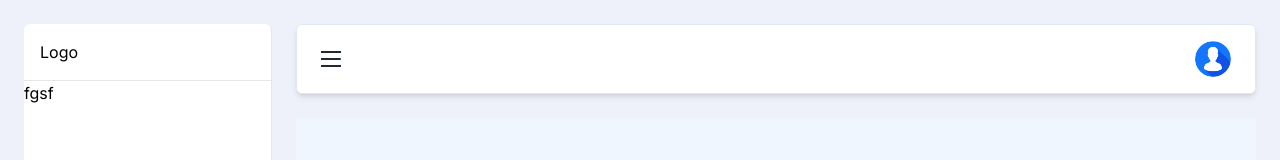
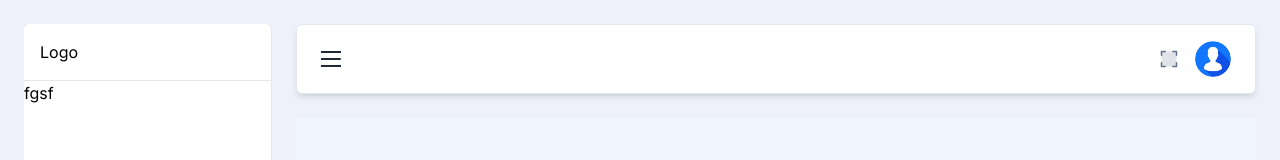
Before and after one commit to JannatunNaeem141/NextJS-Shadcn-TailwindCSS-Responsive-Dashboard-UI, a Next.js app: page / in a window 1280 px wide. Shown: the top 160 px of the page. Built offline with nearby package versions, Linux system fonts and the light colour scheme.

Commit message:
Full Screen system done and apply at header

```diff
--- a/app/globals.css
+++ b/app/globals.css
@@ -8,6 +8,9 @@
 }
 .bg-card {
   @apply bg-white dark:bg-[#1f2937];
+}
+.bg-accent-100 {
+  @apply bg-[#f1f5f9] dark:bg-[#334155];
 }
 .text-accent-900 {
   @apply text-[#0f172a] dark:text-[#f1f5f9];
@@ -20,6 +23,9 @@
 }
 .text-accent-600 {
   @apply text-[#475569] dark:text-[#94a3b8];
+}
+.text-accent-500 {
+  @apply text-[#64748b] dark:text-[#94a3b8];
 }
 .text-primary {
   @apply text-[#3b82f6];
--- a/components/Header.tsx
+++ b/components/Header.tsx
@@ -1,3 +1,4 @@
+import FullScreenToggle from './full-screen';
 import ProfileInfo from './ProfileInfo';
 
 interface HeaderProps {
@@ -20,7 +21,8 @@ export default function Header({ isSidebarCollapsed, setIsSidebarCollapsed, isSh
             </div>
           </button>
         </div>
-        <div className="flex items-center ">
+        <div className="flex items-center gap-2">
+          <FullScreenToggle />
           <ProfileInfo />
           <button onClick={() => setIsSheetOpen(true)} className="xl:hidden p-4">
             <div className="flex flex-col justify-between w-[20px] h-[16px] transform transition-all duration-300 origin-center overflow-hidden rotate-180">
--- /dev/null
+++ b/components/full-screen.tsx
@@ -0,0 +1,51 @@
+import { Button } from '@/components/ui/button';
+import { Tooltip, TooltipContent, TooltipProvider, TooltipTrigger } from '@/components/ui/tooltip';
+import { FC, MouseEventHandler, useState } from 'react';
+import { PiCornersInDuotone, PiCornersOutDuotone } from 'react-icons/pi';
+
+type CustomDocument = Document & {
+  mozCancelFullScreen?: () => void;
+};
+
+const FullScreenToggle: FC = () => {
+  const [isFullScreen, setIsFullScreen] = useState(false);
+
+  const toggleFullScreen: MouseEventHandler<HTMLButtonElement> = () => {
+    const doc = document;
+    const docEl = doc.documentElement;
+
+    const requestFullScreen = docEl.requestFullscreen || docEl.requestFullscreen || docEl.requestFullscreen || docEl.requestFullscreen;
+    const cancelFullScreen = doc.exitFullscreen || (doc as CustomDocument).mozCancelFullScreen || doc.exitFullscreen || doc.exitFullscreen;
+
+    if (!doc.fullscreenElement) {
+      requestFullScreen?.call(docEl);
+      setIsFullScreen(true);
+    } else {
+      cancelFullScreen?.call(doc);
+      setIsFullScreen(false);
+    }
+  };
+
+  return (
+    <TooltipProvider>
+      <Tooltip>
+        <TooltipTrigger asChild>
+          <Button
+            onClick={toggleFullScreen}
+            variant="ghost"
+            size="icon"
+            className="md:size-9 size-8 hover:bg-[#f1f5f9] dark:hover:bg-[#334155]
+           hover:text-primary text-accent-500 dark:text-accent-800 rounded-full"
+          >
+            {isFullScreen ? <PiCornersInDuotone className="md:!size-6 !size-5" /> : <PiCornersOutDuotone className="md:!size-6 !size-5" />}
+          </Button>
+        </TooltipTrigger>
+        <TooltipContent>
+          <p>{isFullScreen ? 'Exit Full Screen' : 'Full Screen'}</p>
+        </TooltipContent>
+      </Tooltip>
+    </TooltipProvider>
+  );
+};
+
+export default FullScreenToggle;
--- /dev/null
+++ b/components/ui/button.tsx
@@ -0,0 +1,56 @@
+import * as React from "react"
+import { Slot } from "@radix-ui/react-slot"
+import { cva, type VariantProps } from "class-variance-authority"
+
+import { cn } from "@/lib/utils"
+
+const buttonVariants = cva(
+  "inline-flex items-center justify-center gap-2 whitespace-nowrap rounded-md text-sm font-medium ring-offset-white transition-colors focus-visible:outline-none focus-visible:ring-2 focus-visible:ring-neutral-950 focus-visible:ring-offset-2 disabled:pointer-events-none disabled:opacity-50 [&_svg]:pointer-events-none [&_svg]:size-4 [&_svg]:shrink-0 dark:ring-offset-neutral-950 dark:focus-visible:ring-neutral-300",
+  {
+    variants: {
+      variant: {
+        default: "bg-neutral-900 text-neutral-50 hover:bg-neutral-900/90 dark:bg-neutral-50 dark:text-neutral-900 dark:hover:bg-neutral-50/90",
+        destructive:
+          "bg-red-500 text-neutral-50 hover:bg-red-500/90 dark:bg-red-900 dark:text-neutral-50 dark:hover:bg-red-900/90",
+        outline:
+          "border border-neutral-200 bg-white hover:bg-neutral-100 hover:text-neutral-900 dark:border-neutral-800 dark:bg-neutral-950 dark:hover:bg-neutral-800 dark:hover:text-neutral-50",
+        secondary:
+          "bg-neutral-100 text-neutral-900 hover:bg-neutral-100/80 dark:bg-neutral-800 dark:text-neutral-50 dark:hover:bg-neutral-800/80",
+        ghost: "hover:bg-neutral-100 hover:text-neutral-900 dark:hover:bg-neutral-800 dark:hover:text-neutral-50",
+        link: "text-neutral-900 underline-offset-4 hover:underline dark:text-neutral-50",
+      },
+      size: {
+        default: "h-10 px-4 py-2",
+        sm: "h-9 rounded-md px-3",
+        lg: "h-11 rounded-md px-8",
+        icon: "h-10 w-10",
+      },
+    },
+    defaultVariants: {
+      variant: "default",
+      size: "default",
+    },
+  }
+)
+
+export interface ButtonProps
+  extends React.ButtonHTMLAttributes<HTMLButtonElement>,
+    VariantProps<typeof buttonVariants> {
+  asChild?: boolean
+}
+
+const Button = React.forwardRef<HTMLButtonElement, ButtonProps>(
+  ({ className, variant, size, asChild = false, ...props }, ref) => {
+    const Comp = asChild ? Slot : "button"
+    return (
+      <Comp
+        className={cn(buttonVariants({ variant, size, className }))}
+        ref={ref}
+        {...props}
+      />
+    )
+  }
+)
+Button.displayName = "Button"
+
+export { Button, buttonVariants }
--- /dev/null
+++ b/components/ui/tooltip.tsx
@@ -0,0 +1,30 @@
+"use client"
+
+import * as React from "react"
+import * as TooltipPrimitive from "@radix-ui/react-tooltip"
+
+import { cn } from "@/lib/utils"
+
+const TooltipProvider = TooltipPrimitive.Provider
+
+const Tooltip = TooltipPrimitive.Root
+
+const TooltipTrigger = TooltipPrimitive.Trigger
+
+const TooltipContent = React.forwardRef<
+  React.ElementRef<typeof TooltipPrimitive.Content>,
+  React.ComponentPropsWithoutRef<typeof TooltipPrimitive.Content>
+>(({ className, sideOffset = 4, ...props }, ref) => (
+  <TooltipPrimitive.Content
+    ref={ref}
+    sideOffset={sideOffset}
+    className={cn(
+      "z-50 overflow-hidden rounded-md border border-neutral-200 bg-white px-3 py-1.5 text-sm text-neutral-950 shadow-md animate-in fade-in-0 zoom-in-95 data-[state=closed]:animate-out data-[state=closed]:fade-out-0 data-[state=closed]:zoom-out-95 data-[side=bottom]:slide-in-from-top-2 data-[side=left]:slide-in-from-right-2 data-[side=right]:slide-in-from-left-2 data-[side=top]:slide-in-from-bottom-2 dark:border-neutral-800 dark:bg-neutral-950 dark:text-neutral-50",
+      className
+    )}
+    {...props}
+  />
+))
+TooltipContent.displayName = TooltipPrimitive.Content.displayName
+
+export { Tooltip, TooltipTrigger, TooltipContent, TooltipProvider }
--- a/package.json
+++ b/package.json
@@ -12,6 +12,8 @@
     "@next/font": "^14.2.15",
     "@radix-ui/react-dialog": "^1.1.2",
     "@radix-ui/react-dropdown-menu": "^2.1.2",
+    "@radix-ui/react-slot": "^1.1.0",
+    "@radix-ui/react-tooltip": "^1.1.3",
     "class-variance-authority": "^0.7.0",
     "clsx": "^2.1.1",
     "lucide-react": "^0.454.0",
```
Also changed, not shown: 1 other file (tests, documents, lock files or other folders).
